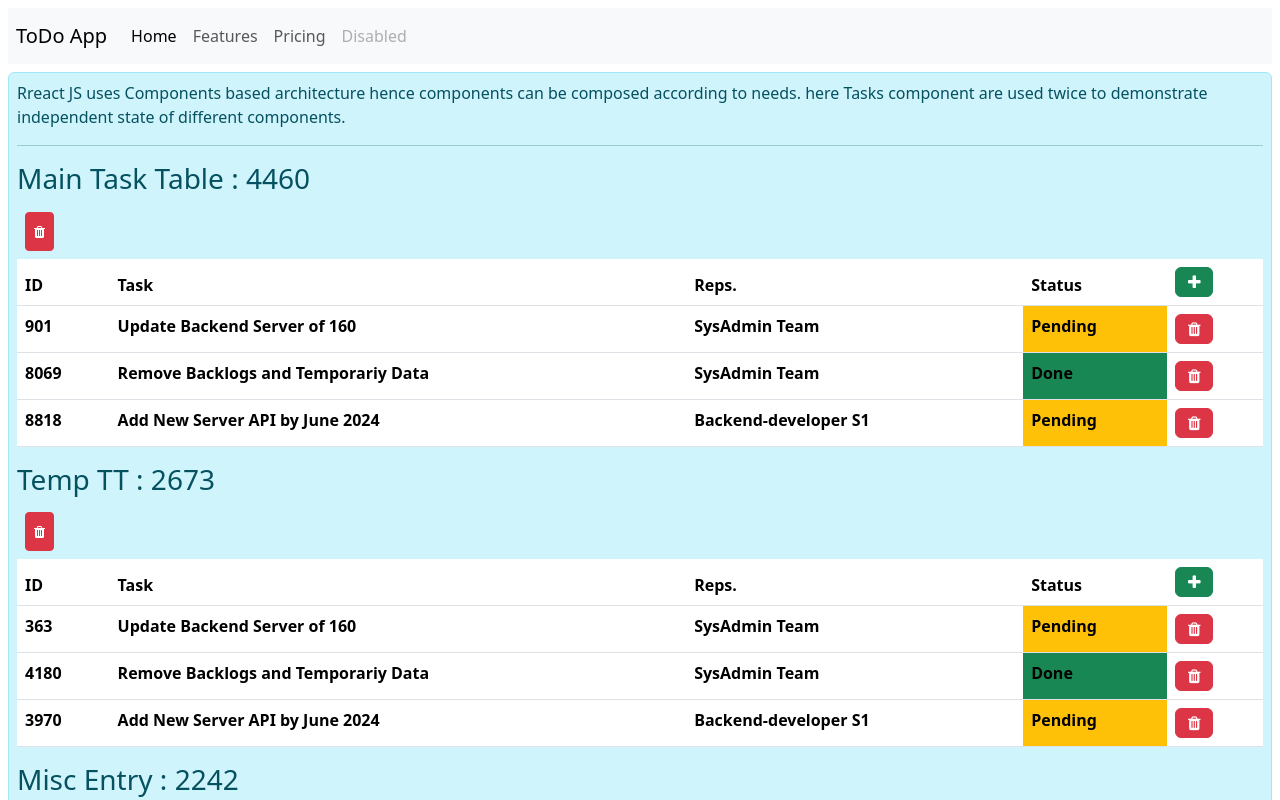
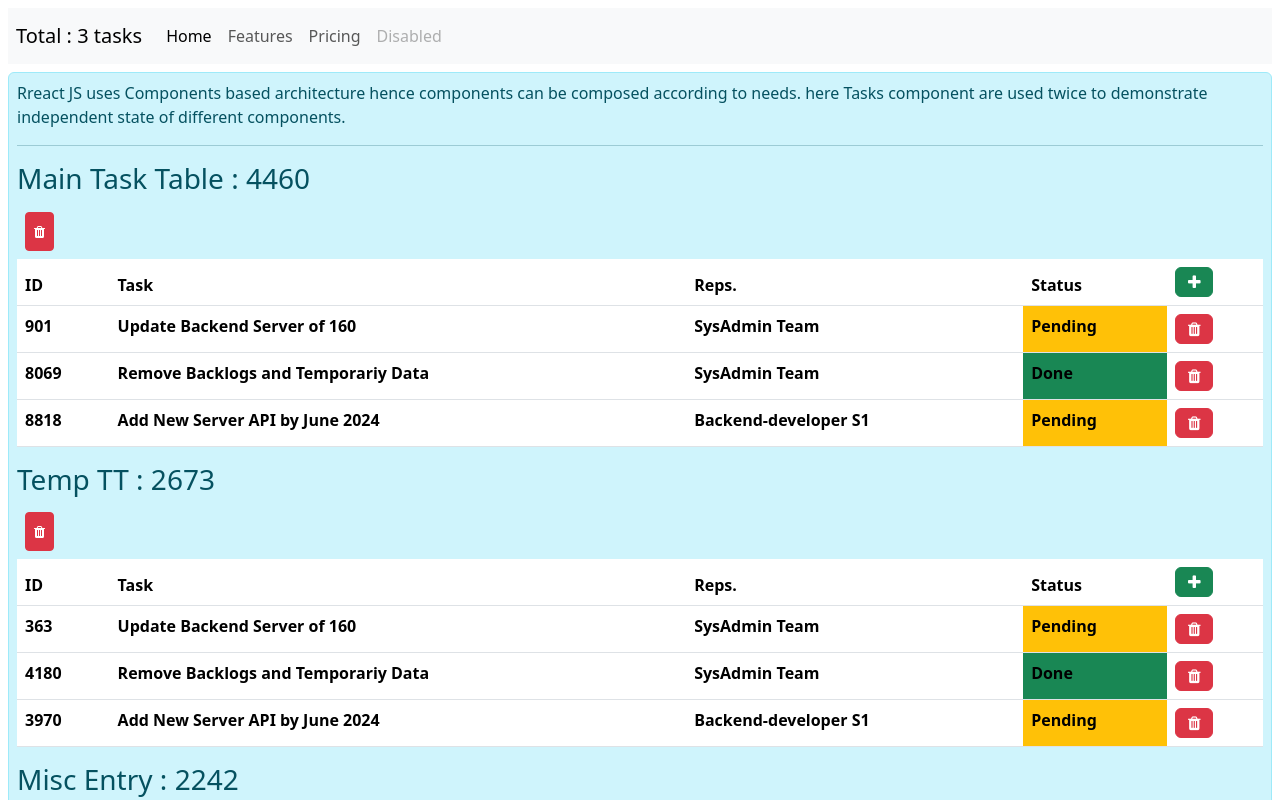
Before and after one commit to AlamSirji/Projects, a React (Create React App) app in the folder reactapp/: page / in a window 1280 px wide. Shown: the top 800 px of the page. Built offline with nearby package versions, Linux system fonts and the light colour scheme.

Commit message:
Navbar component composing

```diff
--- a/reactapp/src/components/App.jsx
+++ b/reactapp/src/components/App.jsx
@@ -3,6 +3,7 @@ import { Component } from "react";
 import Tasks from "./Tasks";
 import "bootstrap/dist/css/bootstrap.css";
 import "font-awesome/css/font-awesome.css";
+import Nav from "./common/Nav";
 export default class App extends Component {
   state = {
     name: "ToDo App",
@@ -38,38 +39,7 @@ export default class App extends Component {
     return (
       <React.Fragment>
         <header>
-          <nav className="m-2 p-2 navbar navbar-expand-lg navbar-light bg-light">
-            <a className="navbar-brand" href="#">
-              {this.state.name}
-            </a>
-            <button
-              className="navbar-toggler"
-              type="button"
-              data-toggle="collapse"
-              data-target="#navbarNavAltMarkup"
-              aria-controls="navbarNavAltMarkup"
-              aria-expanded="false"
-              aria-label="Toggle navigation"
-            >
-              <span className="navbar-toggler-icon"></span>
-            </button>
-            <div className="collapse navbar-collapse" id="navbarNavAltMarkup">
-              <div className="navbar-nav">
-                <a className="nav-item nav-link active" href="#">
-                  Home <span className="sr-only">(current)</span>
-                </a>
-                <a className="nav-item nav-link" href="#">
-                  Features
-                </a>
-                <a className="nav-item nav-link" href="#">
-                  Pricing
-                </a>
-                <a className="nav-item nav-link disabled" href="#">
-                  Disabled
-                </a>
-              </div>
-            </div>
-          </nav>
+          <Nav totalTasks={this.state.taskList.length} />
         </header>
         <main className="m-2 p-2 alert alert-info">
           Rreact JS uses Components based architecture hence components can be
--- a/reactapp/src/components/Tasks.jsx
+++ b/reactapp/src/components/Tasks.jsx
@@ -92,14 +92,7 @@ export default class Tasks extends Component {
   };
 
   addTask = () => {
-    this.setState({
-      taskList: this.taskList.push({
-        id: this.getRandomId(),
-        task: prompt("enter the task", "some random task ..."),
-        reps: prompt("reps name : ", "some random reps."),
-        status: "Pending",
-      }),
-    });
+    alert("Bug to be fixed for addition");
   };
 
   getStatusClass(status) {
--- /dev/null
+++ b/reactapp/src/components/common/Nav.jsx
@@ -0,0 +1,43 @@
+import React from "react";
+import { Component } from "react";
+
+export default class Nav extends Component {
+  render() {
+    return (
+      <React.Fragment>
+        <nav className="m-2 p-2 navbar navbar-expand-lg navbar-light bg-light">
+          <a className="navbar-brand" href="#">
+            Total : {this.props.totalTasks} tasks
+          </a>
+          <button
+            className="navbar-toggler"
+            type="button"
+            data-toggle="collapse"
+            data-target="#navbarNavAltMarkup"
+            aria-controls="navbarNavAltMarkup"
+            aria-expanded="false"
+            aria-label="Toggle navigation"
+          >
+            <span className="navbar-toggler-icon"></span>
+          </button>
+          <div className="collapse navbar-collapse" id="navbarNavAltMarkup">
+            <div className="navbar-nav">
+              <a className="nav-item nav-link active" href="#">
+                Home <span className="sr-only">(current)</span>
+              </a>
+              <a className="nav-item nav-link" href="#">
+                Features
+              </a>
+              <a className="nav-item nav-link" href="#">
+                Pricing
+              </a>
+              <a className="nav-item nav-link disabled" href="#">
+                Disabled
+              </a>
+            </div>
+          </div>
+        </nav>
+      </React.Fragment>
+    );
+  }
+}
```
